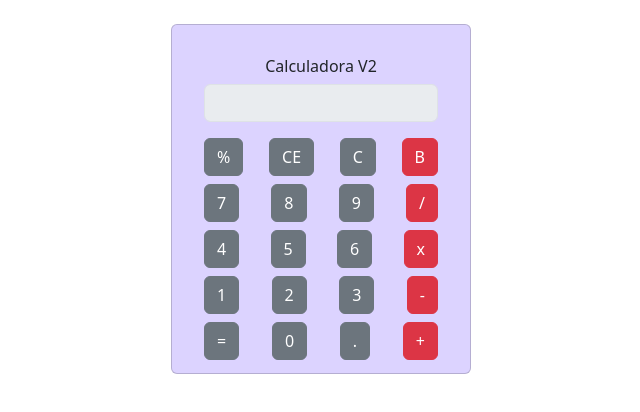
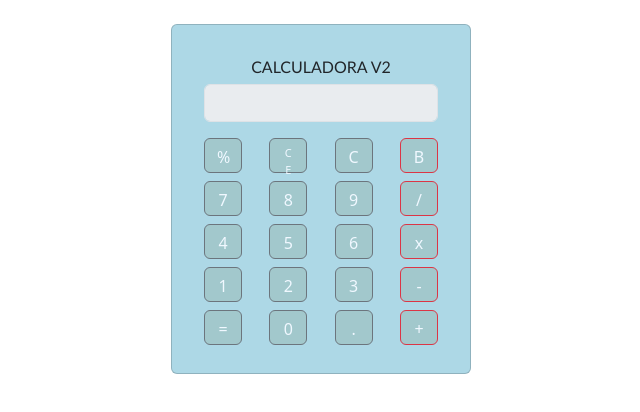
Before and after one commit to Jaczibeth/EjerciciosProgramacion, a Vue app: page / in a window 1280 px wide. Shown: the top 412 px of the page, without its empty margins (319-959 px from the left). Built offline with nearby package versions, Linux system fonts and the light colour scheme.

Commit message:
Cmbie estilos y aplique metodos en la calculadorav2

```diff
--- a/src/components/Calculadora/CalculadoraV2.vue
+++ b/src/components/Calculadora/CalculadoraV2.vue
@@ -4,11 +4,17 @@
         return{
             display:'',
             currentValue:0,
+
         }
     },
     methods:{
         agregarNumero(numero) {
-            this.display += numero ;
+
+            if(numero ==='%'){
+                this.display=(parseFloat(this.display)/100).toString();
+            } else{
+                this.display += numero ;
+            }
         },
         calculo()  {
             try{
@@ -23,7 +29,8 @@
         } ,
         eliminarNumero(){
             this.display = this.display.slice(0,-1);
-        }
+        },
+
     }
  }
 
@@ -31,16 +38,16 @@
 
 <template>
     <div class="container d-flex justify-content-center mt-4" style=" height:350px; ">
-        <div class="card p-3" style="width:300px; background-color: #DCD3FF;">
+        <div class="card p-3" style="width:300px; background-color: #add8e6;">
         <div class="card-body">
-            <h6 class="text-center ">    Calculadora V2 </h6>
+            <h6 class="text-center "style=" font-family: 'Trebuchet MS', 'Lucida Sans Unicode', 'Lucida Grande', 'Lucida Sans', Arial, sans-serif;" >  CALCULADORA V2 </h6>
              <!--Display de la calculadora-->
              <div class="mb-3">
                 <input type="text" class="form-control" v-model="display" disabled>
              </div>
              <div class="d-flex justify-content-between">
-                    <button class="btn btn-secondary" @click="">%</button>
-                    <button class="btn btn-secondary" @click="limpiarDisplay">CE</button>
+                    <button class="btn btn-secondary" @click="agregarNumero('%')">%</button>
+                    <button class="btn btn-secondary" @click="limpiarDisplay" style="font-size: 11px;">CE</button>
                 <button class="btn btn-secondary" @click="limpiarDisplay">C</button>
                 <button class="btn btn-danger" @click="eliminarNumero">B</button>
                 </div>
@@ -57,7 +64,7 @@
                 <button class="btn btn-secondary" @click="agregarNumero('6')">6</button>
                 <button class="btn btn-danger" @click="agregarNumero('*')">x</button>
                 </div>
-                <div class="d-flex justify-content-between mt-2">
+                <div class="d-flex justify-content-between  mt-2">
                     <button class="btn btn-secondary" @click="agregarNumero('1')">1 </button>
                     <button class="btn btn-secondary" @click="agregarNumero('2')">2</button>
                 <button class="btn btn-secondary" @click="agregarNumero('3')">3</button>
@@ -67,10 +74,18 @@
                     <button class="btn btn-secondary" @click="calculo">= </button>
                     <button class="btn btn-secondary" @click="agregarNumero('0')">0</button>
                 <button class="btn btn-secondary" @click="agregarNumero('.')">.</button>
-                <button class="btn btn-danger" @click="agregarNumero('+')">+</button>
+                <button class="btn btn-danger calc-btn" @click="agregarNumero('+')">+</button>
                 </div>
         </div>
     </div>
 </div>
 </template>
-<style></style>
+<style>
+.btn{
+height:35px;
+width: 38px;
+text-align:center;
+color: aliceblue;
+background-color: #a2c8cc;
+}
+</style>
```
